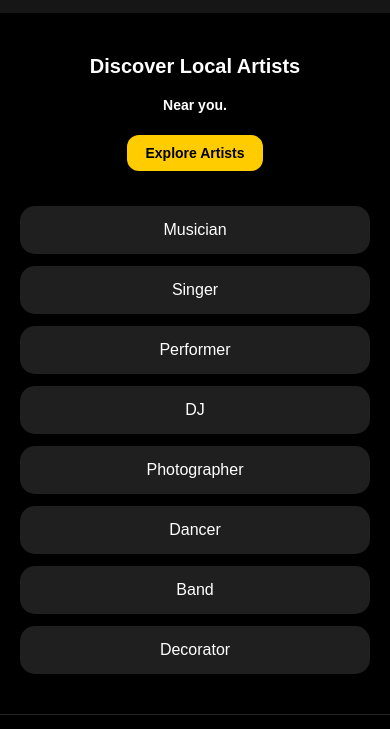
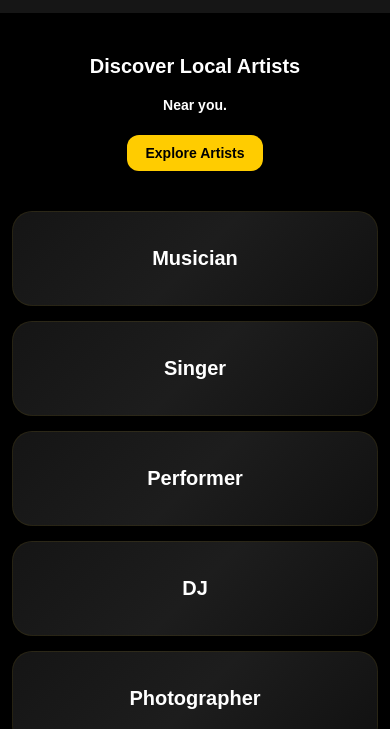
Before and after one commit to babloo3425-sys/BmKalaHub, a website: page web/index.html in a window 390 px wide. Shown: the part 122-851 px from the top of the page. Drawn offline with Linux system fonts and the light colour scheme; no server answers.

Commit message:
Improved responsive category UI for mobile and web

```diff
--- a/web/style.css
+++ b/web/style.css
@@ -1334,3 +1334,100 @@ textarea{
   }
 
 }
+
+/* CATEGORY SECTION */
+
+.categories{
+
+  width:100%;
+
+  max-width:1200px;
+
+  margin:auto;
+
+  padding:20px 15px 90px;
+
+  display:grid;
+
+  grid-template-columns:
+  repeat(auto-fit,minmax(280px,1fr));
+
+  gap:18px;
+
+}
+
+/* CATEGORY CARD */
+
+.categories .card{
+
+  min-height:110px;
+
+  border-radius:24px;
+
+  display:flex;
+
+  align-items:center;
+
+  justify-content:center;
+
+  font-size:32px;
+
+  font-weight:600;
+
+  color:white;
+
+  background:
+  linear-gradient(
+  135deg,
+  #151515,
+  #1d1d1d,
+  #111
+  );
+
+  border:1px solid rgba(255,204,0,0.08);
+
+  transition:0.3s;
+
+  cursor:pointer;
+
+  text-align:center;
+
+  padding:20px;
+
+}
+
+/* HOVER */
+
+.categories .card:hover{
+
+  transform:translateY(-4px);
+
+  border-color:#ffcc00;
+
+}
+
+/* MOBILE */
+
+@media(max-width:768px){
+
+  .categories{
+
+    grid-template-columns:1fr;
+
+    gap:15px;
+
+    padding:15px 12px 100px;
+
+  }
+
+  .categories .card{
+
+    min-height:95px;
+
+    font-size:20px;
+
+    border-radius:20px;
+
+  }
+
+}
```
